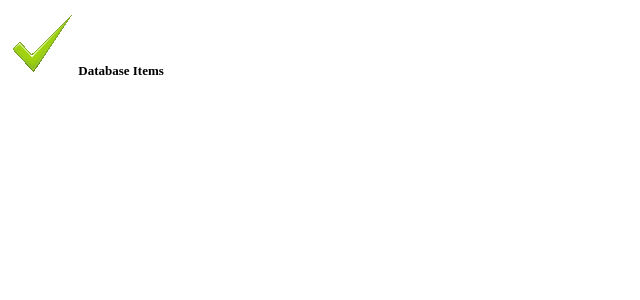
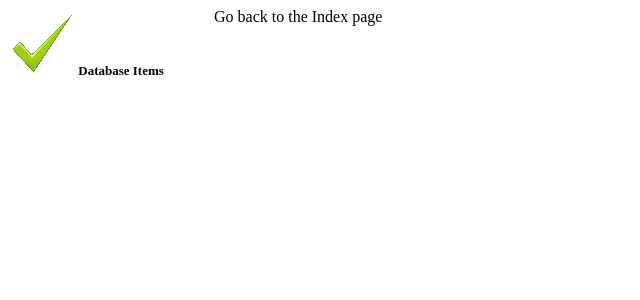
Before and after one commit to fooleh/wineclubber, a Flask app: page /manager in a window 1280 px wide. Shown: the top 300 px of the page, without its empty margins (0-640 px from the left). Run offline with Flask 2, Linux system fonts and the light colour scheme; parts of the project's set-up code (start-up, migrations or seed data) failed here and were passed over.

Commit message:
Update manager.html

```diff
--- a/templates/manager.html
+++ b/templates/manager.html
@@ -40,6 +40,7 @@ a:hover {color:blue; text-decoration:underline}
 </TD>
 </TR>
 </TABLE>
+<p><a href="index">Go back to the Index page</a></p>
 </BODY>
 
 </HTML>
```
